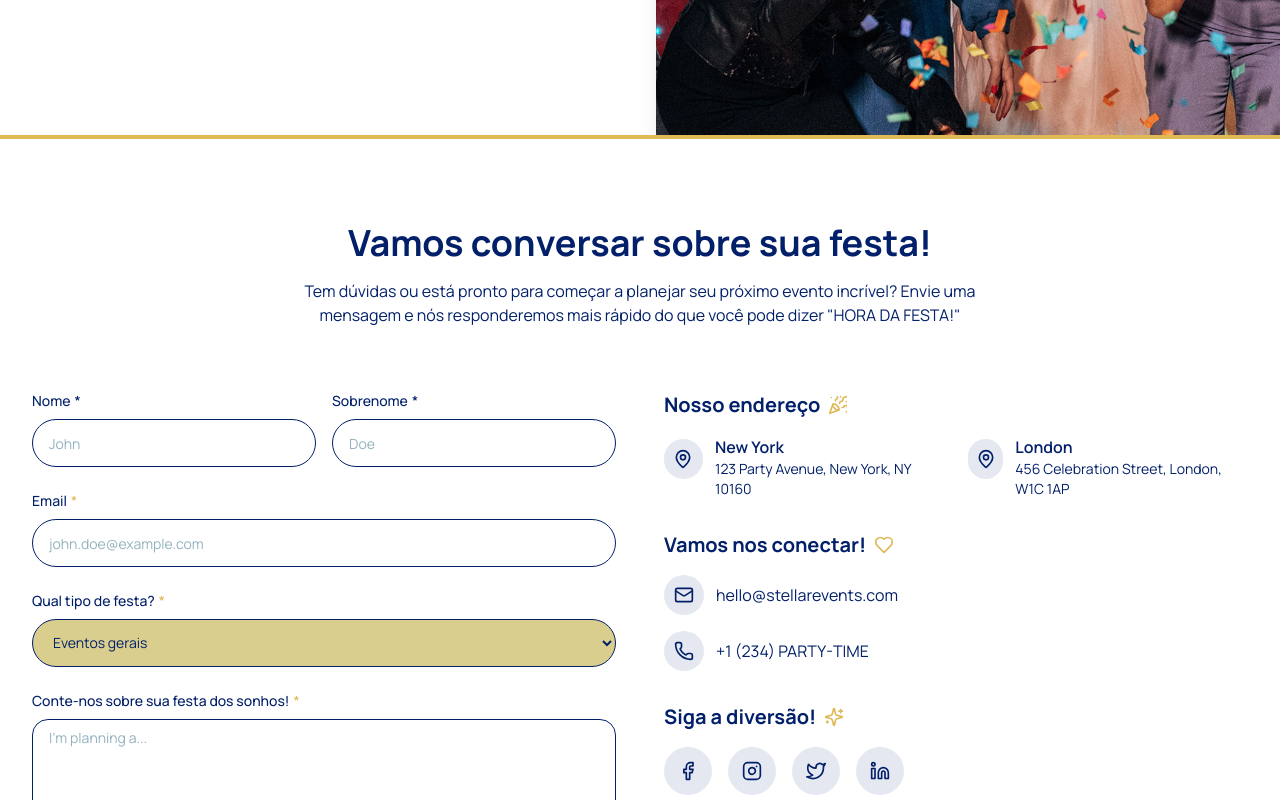
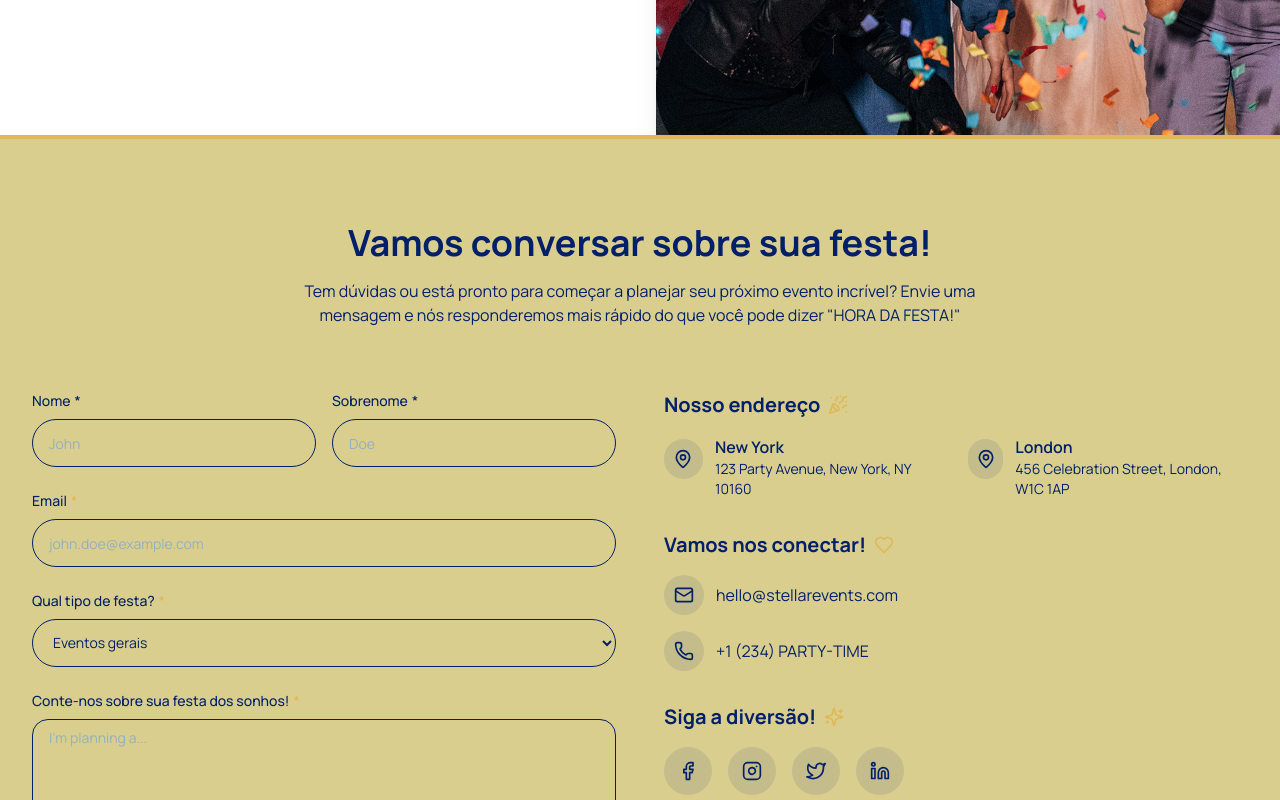
Before and after one commit to JoaoFPessoa/b4-group, a Next.js app: page / in a window 1280 px wide. Shown: the part 5760-6560 px from the top of the page. Built offline with nearby package versions, Linux system fonts and the light colour scheme.

Commit message:
fix: contact bg

```diff
--- a/components/sections/Contact.tsx
+++ b/components/sections/Contact.tsx
@@ -12,7 +12,7 @@ export default function Contact() {
   return (
     <section
       id="contact"
-      className="py-20 bg-accent-light bg-white relative overflow-hidden"
+      className="py-20 bg-accent-light relative overflow-hidden"
     >
       <div className="absolute top-0 left-0 w-full h-1 bg-[#DFB955] "></div>
 
```
